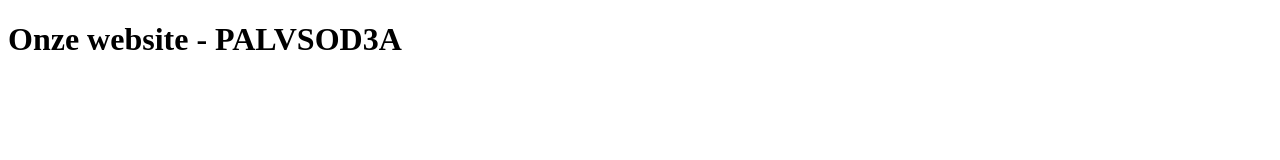
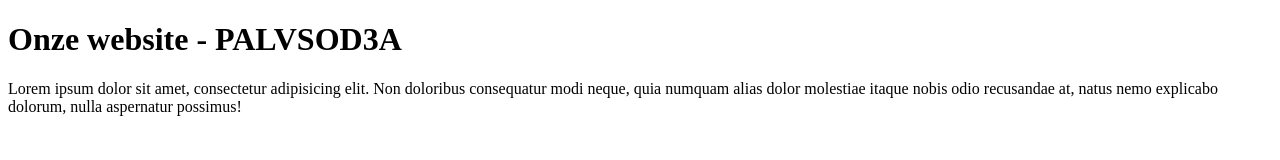
Before and after one commit to kelvin-vd-gaag/palvsod3a, a plain HTML site: page index.html in a window 1280 px wide. Drawn offline with Linux system fonts and the light colour scheme.

Commit message:
Added text to index.html

```diff
--- a/index.html
+++ b/index.html
@@ -7,6 +7,6 @@
 </head>
 <body>
     <h1>Onze website - PALVSOD3A</h1>
-
+    <p>Lorem ipsum dolor sit amet, consectetur adipisicing elit. Non doloribus consequatur modi neque, quia numquam alias dolor molestiae itaque nobis odio recusandae at, natus nemo explicabo dolorum, nulla aspernatur possimus!</p>
 </body>
 </html>
```
